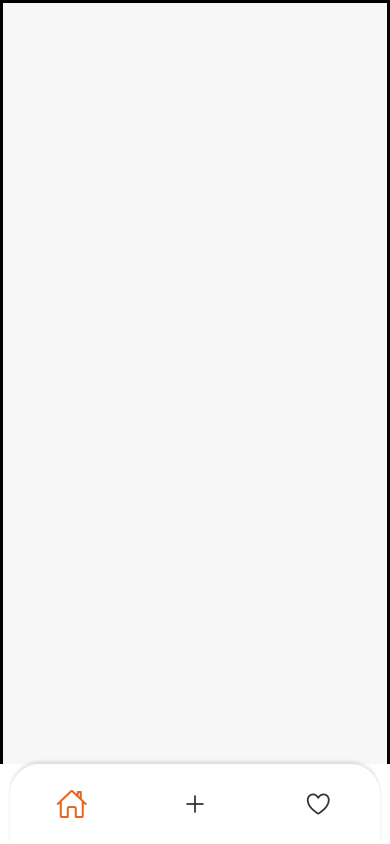
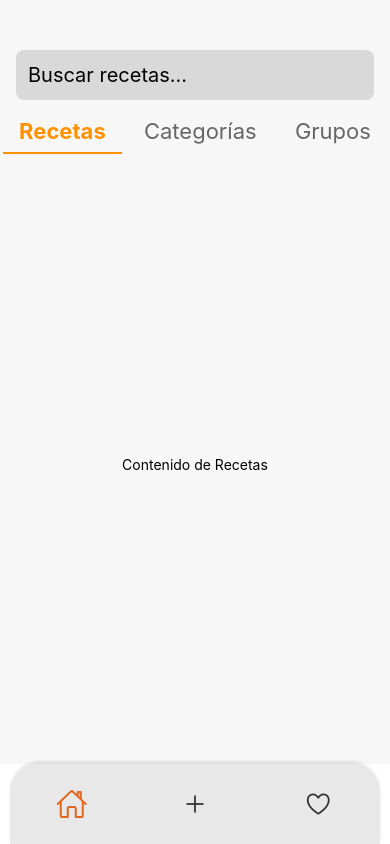
Before and after one commit to NEOULT/RecetasNative, a React Native app in the folder RecetasNative/: screen /HomeScreen in a window 390 px wide. Before the commit this address had no page. Built offline with nearby package versions, Linux system fonts and the light colour scheme.

Commit message:
feat: se agregaron pantalla de prueba para la nevgacion (hay que hacerle un refactor a eso)

```diff
--- a/RecetasNative/App.js
+++ b/RecetasNative/App.js
@@ -12,7 +12,7 @@ const AppContent = () => {
 
   return (
     <View style={[styles.container, { backgroundColor: colors.layout_backgroundcolor }]}>
-      <Text style={{ color: colors.regular_textcolor }}>Open up App.js to start working on your app!</Text>
+      //<Text style={{ color: 'red' }}>Open up App.js to start working on your app!</Text>
       <StatusBar style="auto" />
       <ThemeSwitch />
       <ThemedButton title={'Botonazo'} />
--- a/RecetasNative/package.json
+++ b/RecetasNative/package.json
@@ -9,13 +9,16 @@
     "web": "expo start --web"
   },
   "dependencies": {
+    "@expo/metro-runtime": "~4.0.1",
     "@react-navigation/bottom-tabs": "^7.3.10",
     "@react-navigation/native": "^7.1.6",
     "@react-navigation/native-stack": "^7.3.10",
     "expo": "~52.0.46",
     "expo-status-bar": "~2.0.1",
     "react": "18.3.1",
+    "react-dom": "^18.3.1",
     "react-native": "0.76.9",
+    "react-native-web": "^0.19.13",
     "recetasnative2": "file:"
   },
   "devDependencies": {
--- a/RecetasNative/src/components/common/CustomTabBar.js
+++ b/RecetasNative/src/components/common/CustomTabBar.js
@@ -8,7 +8,7 @@ export default function CustomTabBar({ state, descriptors, navigation }) {
 
   return (
     <View style={{ backgroundColor: colors.navigation_backgroundcolor }}>
-      <View style={[styles.container, { backgroundColor: colors.navigation_backgroundcolor }]}>
+      <View style={[styles.container, { backgroundColor: colors.footer_backgroundcolor }]}>
         {state.routes.map((route, index) => {
           const isFocused = state.index === index;
           let sizeIcon = 28;
--- a/RecetasNative/src/components/common/Layout.js
+++ b/RecetasNative/src/components/common/Layout.js
@@ -21,7 +21,7 @@ function Layout() {
 
 const styles = StyleSheet.create({
   HeaderContainer: {
-    height: height * 1, // Ocupa el 17.44% de la altura de la pantalla
+    height: height * 0.1744, // Ocupa el 17.44% de la altura de la pantalla
     justifyContent: 'space-between', // Espacia los elementos dentro del contenedor
     alignItems: 'center',
     borderWidth: width * 0.01, // Borde dinámico basado en el 1% del ancho de la pantalla
--- a/RecetasNative/src/components/common/ThemedSwitch.js
+++ b/RecetasNative/src/components/common/ThemedSwitch.js
@@ -6,7 +6,7 @@ export const ThemeSwitch = () => {
   const { isDark, setScheme, colors } = useTheme();
 
   return (
-    <View style={{ flexDirection: 'row', alignItems: 'center' }}>
+    <View style={{ flexDirection: 'row', alignItems: 'center', padding: 100 }}>
       <Text style={{ color: colors.primary_color }}>Modo oscuro</Text>
       <Switch
         value={isDark}
--- a/RecetasNative/src/navigation/AppNavigator.js
+++ b/RecetasNative/src/navigation/AppNavigator.js
@@ -1,27 +1,65 @@
 import { createBottomTabNavigator } from '@react-navigation/bottom-tabs';
 import { NavigationContainer } from '@react-navigation/native';
-import Layout from '../components/common/Layout.js';
 import { useTheme } from '../styles/theme/ThemeContext.js';
 import { ThemeSwitch } from '../components/common/ThemedSwitch.js';
+import { createNativeStackNavigator } from '@react-navigation/native-stack';
+
+import Layout from '../components/common/Layout.js';
 import CustomTabBar from '../components/common/CustomTabBar.js'; // Importa el footer personalizado
+import HomeScreen from '../screens/Home/HomeScreen.js'; // Importa la pantalla de inicio
+import RecipesScreen from '../screens/RecipesScreen.js';
 
 const Tab = createBottomTabNavigator();
+const HomeStack = createNativeStackNavigator(); // Crea el stack de navegación para la pantalla de inicio
+
+function HomeStackScreen() {
+  return (
+  <HomeStack.Navigator screenOptions={{ headerShown: false }}>
+    <HomeStack.Screen name="HomeScreen" component={HomeScreen} />
+    <HomeStack.Screen name="DetailsScreen" component={RecipesScreen} />
+  </HomeStack.Navigator>
+  );
+}
 
 export default function AppNavigator() {
-  const { colors } = useTheme();
+  const { colors, isDark, fonts } = useTheme();
+
+  function createSafeTheme(colors, isDark) {
+    return {
+      dark: isDark,
+      colors: {
+        primary: colors?.primary ?? '#6200ee',
+        background: colors?.layout_backgroundcolor ?? '#ffffff',
+        card: colors?.card ?? '#ffffff',
+        text: colors?.regular_textcolor ?? '#000000',
+        border: colors?.border ?? '#c7c7c7',
+        notification: colors?.notification ?? '#ff80ab',
+        regular: colors?.regular_textcolor ?? '#000000',
+      },
+      fonts: {
+        regular: fonts.regular,
+        medium: fonts.medium,
+        light: fonts.light,
+        thin: fonts.thin,
+        bold: fonts.bold,
+      },
+    };
+  }
+
+  const MyTheme = createSafeTheme(colors, isDark); // Crea el tema seguro
 
   return (
-    <NavigationContainer>
+    <NavigationContainer theme={MyTheme}>
       <Tab.Navigator
       screenOptions={{
         headerShown: false, // Oculta el header
 
       }}
       tabBar={(props) => <CustomTabBar {...props} />} // Usa el footer personalizado
-    >
+      >
         <Tab.Screen
           name="Home"
-          component={Layout}
+          component={HomeStackScreen}
           options={{
             tabBarLabel: 'Inicio', // Etiqueta de la pestaña
           }}
--- /dev/null
+++ b/RecetasNative/src/screens/Home/HomeScreen.js
@@ -0,0 +1,109 @@
+import { useState } from 'react';
+import { View, Text, TouchableOpacity, TextInput, StyleSheet } from 'react-native';
+import { useTheme } from '../../styles/theme/ThemeContext';
+import { fonts } from '../../styles/theme/fonts';
+
+export default function HomeScreen() {
+  const [activeTab, setActiveTab] = useState('Recetas');
+  const [searchQuery, setSearchQuery] = useState('');
+
+  const tabs = ['Recetas', 'Categorías', 'Grupos'];
+  const { colors } = useTheme();
+
+  const getPlaceholder = () => {
+    switch (activeTab) {
+      case 'Recetas':
+        return 'Buscar recetas...';
+      case 'Categorías':
+        return 'Buscar categorías...';
+      case 'Grupos':
+        return 'Buscar grupos...';
+      default:
+        return 'Buscar...';
+    }
+  };
+
+  return (
+    <View style={{ flex: 1, paddingTop: 50 }}>
+      {/* SearchBar dinámica */}
+      <View style={[styles.searchContainer]}>
+        <TextInput
+          style={{fontFamily: 'System',fontSize:20, color: colors.regular_textcolor, backgroundColor: colors.search_backgroundcolor, ...styles.searchInput}}
+          placeholder={getPlaceholder()}
+          placeholderTextColor={colors.regular_textcolor}
+          value={searchQuery}
+          onChangeText={setSearchQuery}
+        />
+      </View>
+
+      {/* Tabs arriba */}
+      <View style={styles.tabContainer}>
+        {tabs.map((tab) => (
+
+          <TouchableOpacity
+            key={tab}
+            onPress={() => setActiveTab(tab)}
+            style={[
+              styles.tabButton,
+              activeTab === tab && {borderBottomColor: colors.primary_color, borderBottomWidth: 2},
+            ]}
+          >
+            <Text
+              style={[
+                styles.tabText,
+                activeTab === tab && {color: colors.primary_color, fontWeight: 'bold'},
+              ]}
+            >
+              {tab}
+            </Text>
+          </TouchableOpacity>
+        ))}
+      </View>
+
+      {/* Contenido dinámico según tab */}
+      <View style={styles.contentContainer}>
+        {activeTab === 'Recetas' && <Text>Contenido de Recetas</Text>}
+        {activeTab === 'Categorías' && <Text>Contenido de Categorías</Text>}
+        {activeTab === 'Grupos' && <Text>Contenido de Grupos</Text>}
+      </View>
+    </View>
+  );
+}
+
+const styles = StyleSheet.create({
+  searchContainer: {
+    paddingHorizontal: 16,
+    marginBottom: 10,
+  },
+  searchInput: {
+    borderRadius: 8,
+    paddingHorizontal: 12,
+    height: 50,
+  },
+  tabContainer: {
+    flexDirection: 'row',
+    justifyContent: 'space-around',
+    marginBottom: 10,
+  },
+  tabButton: {
+    paddingVertical: 8,
+    paddingHorizontal: 16,
+  },
+  activeTabButton: {
+    borderBottomWidth: 2,
+    borderBottomColor: '#007bff',
+  },
+  tabText: {
+    fontSize: 22,
+    color: '#666',
+  },
+  activeTabText: {
+    color: '#007bff',
+    fontWeight: 'bold',
+  },
+  contentContainer: {
+    flex: 1,
+    alignItems: 'center',
+    justifyContent: 'center',
+  },
+});
--- /dev/null
+++ b/RecetasNative/src/screens/RecipesScreen.js
@@ -0,0 +1,11 @@
+import { View, Text } from 'react-native';
+
+export default function RecipesScreen({ route }) {
+    const { itemId } = route.params;
+
+    return (
+      <View>
+        <Text>Detalles del ítem: {itemId}</Text>
+      </View>
+    );
+  }
--- a/RecetasNative/src/styles/theme/ThemeContext.js
+++ b/RecetasNative/src/styles/theme/ThemeContext.js
@@ -1,11 +1,13 @@
 // theme/ThemeContext.js
 import React, { createContext, useState, useContext } from 'react';
 import { lightTheme,darkTheme } from './colors';
+import { fonts } from './fonts';
 
 export const ThemeContext = createContext({
   isDark: false,
   colors: lightTheme,
   setScheme: () => {},
+  fonts: fonts,
 });
 
 export const ThemeProvider = ({ children }) => {
@@ -15,6 +17,7 @@ export const ThemeProvider = ({ children }) => {
     colors: isDark ? darkTheme : lightTheme,
     isDark,
     setScheme: (scheme) => {setIsDark(scheme === 'dark')},
+    fonts: fonts
   };
   console.log(isDark);
 
--- /dev/null
+++ b/RecetasNative/src/styles/theme/fonts.js
@@ -0,0 +1,9 @@
+export const fonts = {
+    regular: 'Poppins-Regular',
+    medium: 'Poppins-Medium',
+    light: 'Poppins-Light',
+    thin: 'Poppins-Thin',
+    bold: 'Poppins-Bold',
+    title_size: 29,
+    descriptionsize: 14,
+}
```
Also changed, not shown: 1 other file (tests, documents, lock files or other folders).
